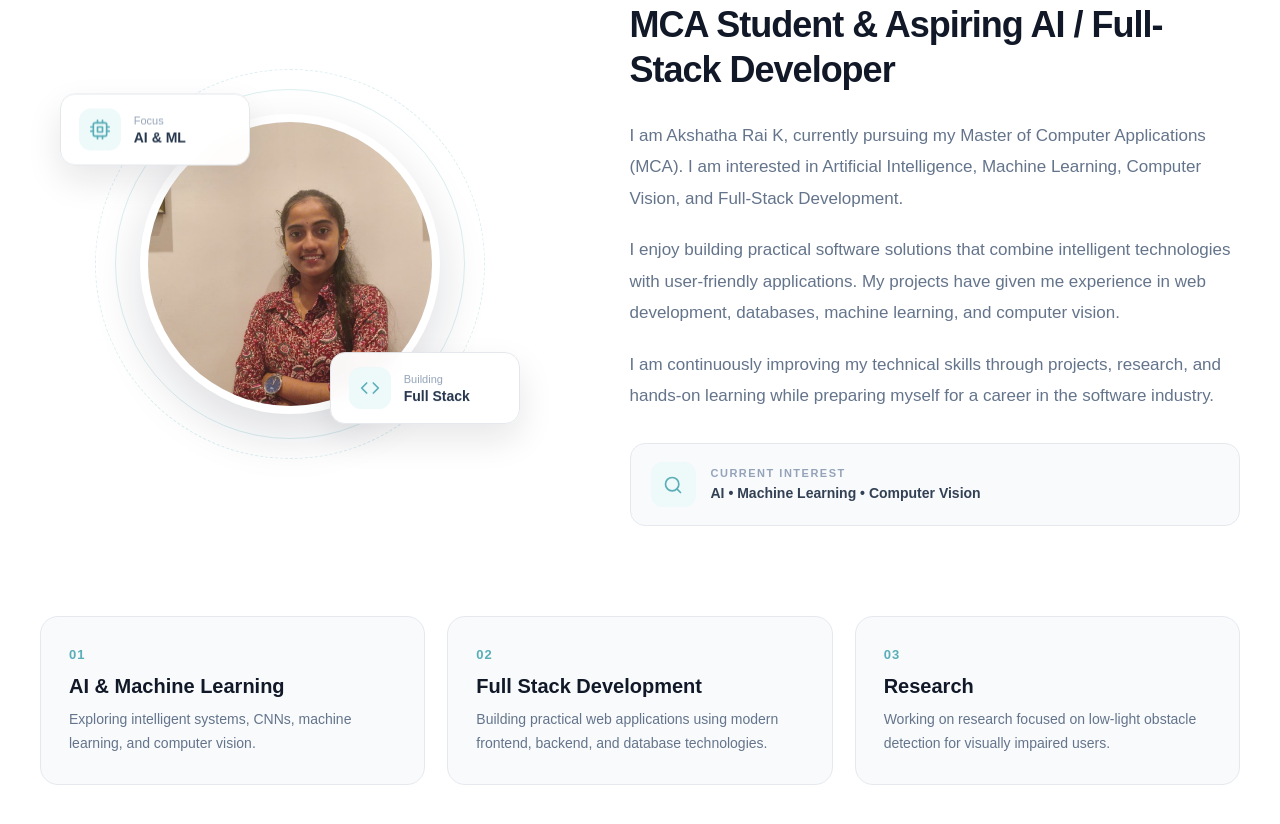
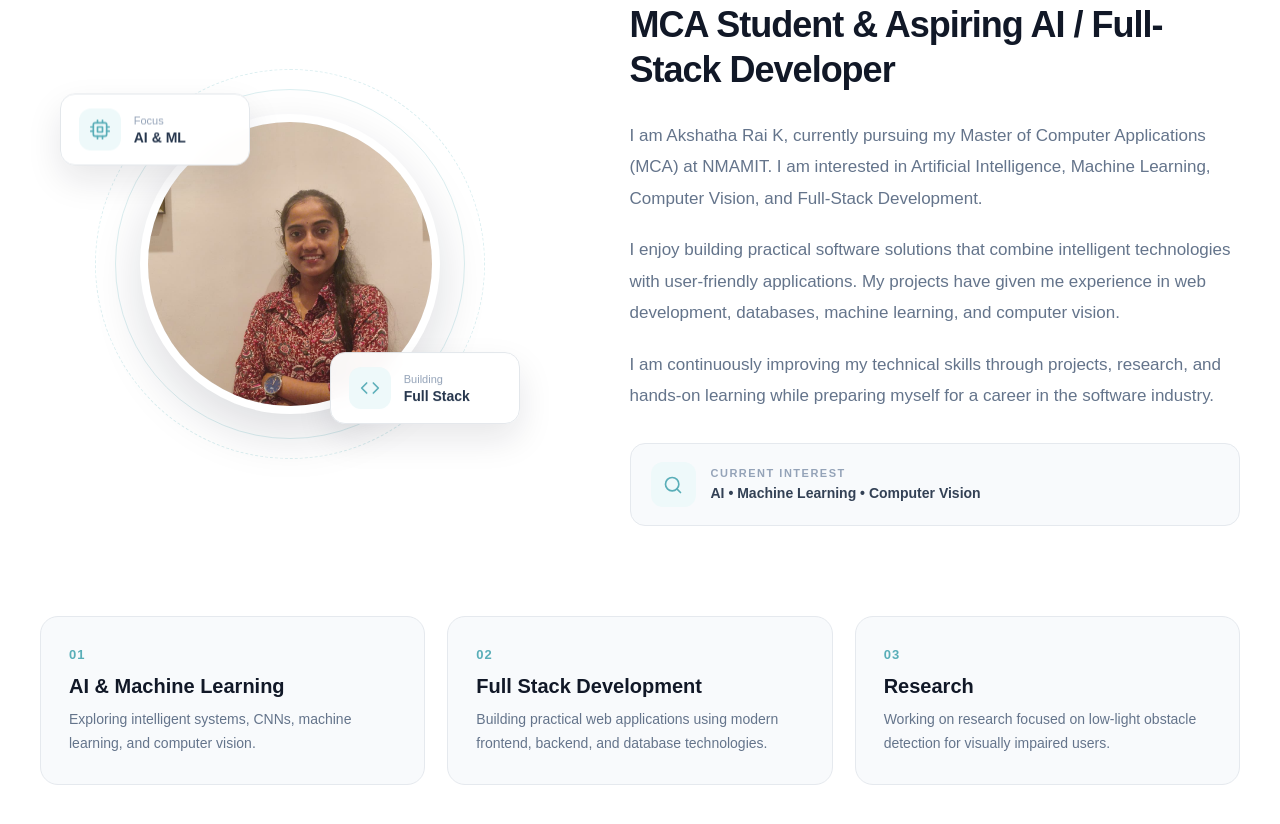
Before and after one commit to akshatharaik22-coder/PortFolio, a React app: page / in a window 1280 px wide. Shown: the part 1160-1984 px from the top of the page. Built offline with nearby package versions, Linux system fonts and the light colour scheme; the HTML template or start-up script is replaced by a standard one.

Commit message:
Update About

```diff
--- a/src/components/About.jsx
+++ b/src/components/About.jsx
@@ -12,19 +12,14 @@ import "../styles/about.css";
 
 
 function About() {
-
   return (
     <section className="about" id="about">
 
       <motion.div
         className="about-container"
-
         initial={{ opacity: 0, y: 40 }}
-
         whileInView={{ opacity: 1, y: 0 }}
-
         transition={{ duration: 0.8 }}
-
         viewport={{ once: true }}
       >
 
@@ -50,7 +45,7 @@ function About() {
         <div className="about-content">
 
 
-          {/* ================= PROFILE ================= */}
+          {/* ================= PROFILE IMAGE ================= */}
 
           <div className="about-profile">
 
@@ -63,7 +58,7 @@ function About() {
               <div className="about-orbit orbit-two"></div>
 
 
-              {/* Profile image */}
+              {/* Profile Image */}
 
               <div className="about-profile-circle">
 
@@ -79,11 +74,9 @@ function About() {
 
               <motion.div
                 className="about-card ai-card"
-
                 animate={{
                   y: [0, -8, 0],
                 }}
-
                 transition={{
                   duration: 3,
                   repeat: Infinity,
@@ -97,7 +90,7 @@ function About() {
 
                 <div>
                   <small>Focus</small>
-                  <strong>AI & ML</strong>
+                  <strong>AI &amp; ML</strong>
                 </div>
 
               </motion.div>
@@ -107,11 +100,9 @@ function About() {
 
               <motion.div
                 className="about-card stack-card"
-
                 animate={{
                   y: [0, 8, 0],
                 }}
-
                 transition={{
                   duration: 3.5,
                   repeat: Infinity,
@@ -135,7 +126,7 @@ function About() {
           </div>
 
 
-          {/* ================= TEXT ================= */}
+          {/* ================= ABOUT TEXT ================= */}
 
           <div className="about-text">
 
@@ -146,8 +137,8 @@ function About() {
 
             <p>
               I am Akshatha Rai K, currently pursuing my Master of
-              Computer Applications (MCA). I am interested in
-              Artificial Intelligence, Machine Learning, Computer
+              Computer Applications (MCA) at NMAMIT. I am interested
+              in Artificial Intelligence, Machine Learning, Computer
               Vision, and Full-Stack Development.
             </p>
 
@@ -169,7 +160,7 @@ function About() {
             </p>
 
 
-            {/* ================= MINI HIGHLIGHT ================= */}
+            {/* ================= CURRENT INTEREST ================= */}
 
             <div className="about-mini-card">
 
@@ -201,6 +192,8 @@ function About() {
         <div className="about-highlights">
 
 
+          {/* AI & ML */}
+
           <div className="highlight-card">
 
             <span>01</span>
@@ -216,6 +209,8 @@ function About() {
 
           </div>
 
+
+          {/* FULL STACK */}
 
           <div className="highlight-card">
 
@@ -233,6 +228,8 @@ function About() {
 
           </div>
 
+
+          {/* RESEARCH */}
 
           <div className="highlight-card">
 
```
